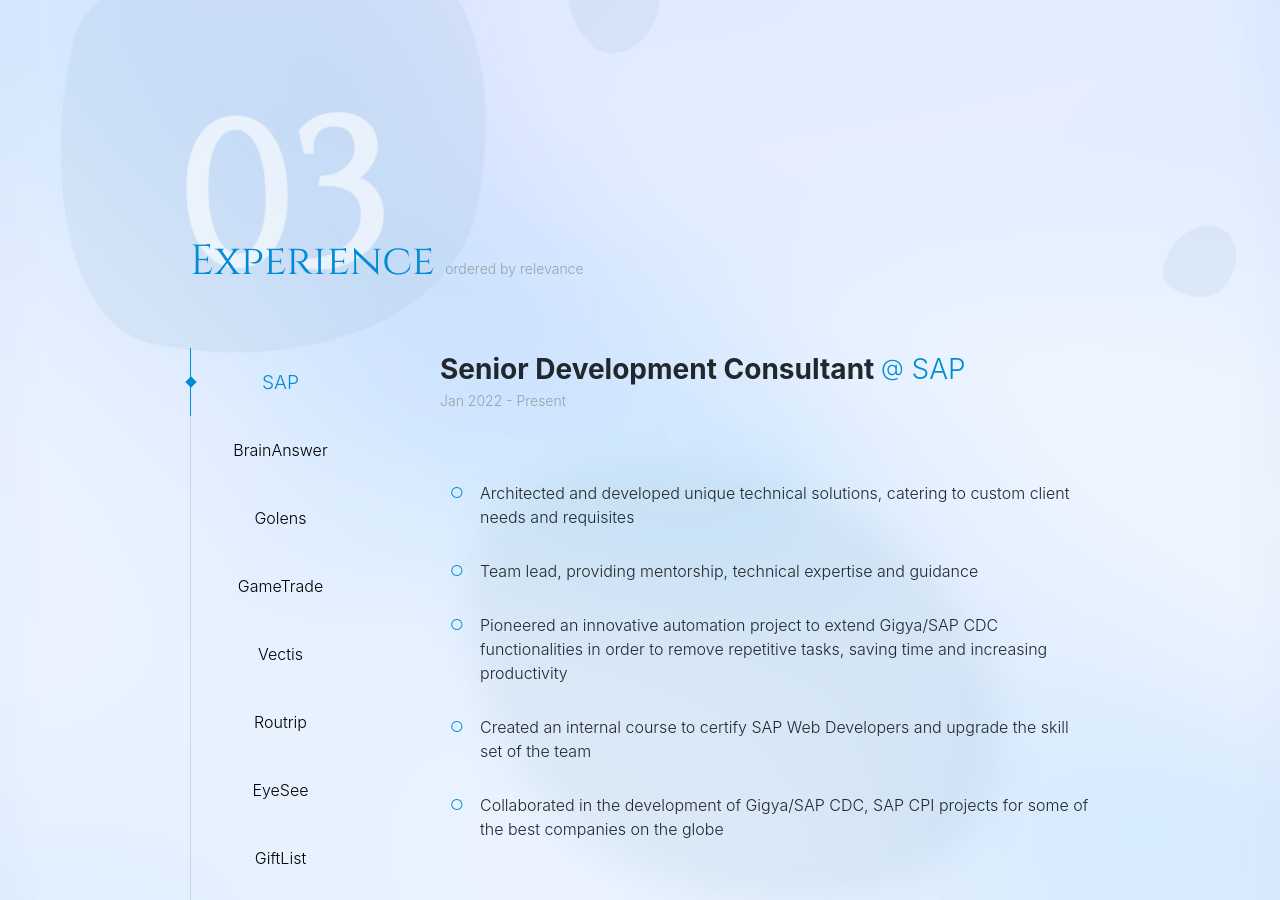
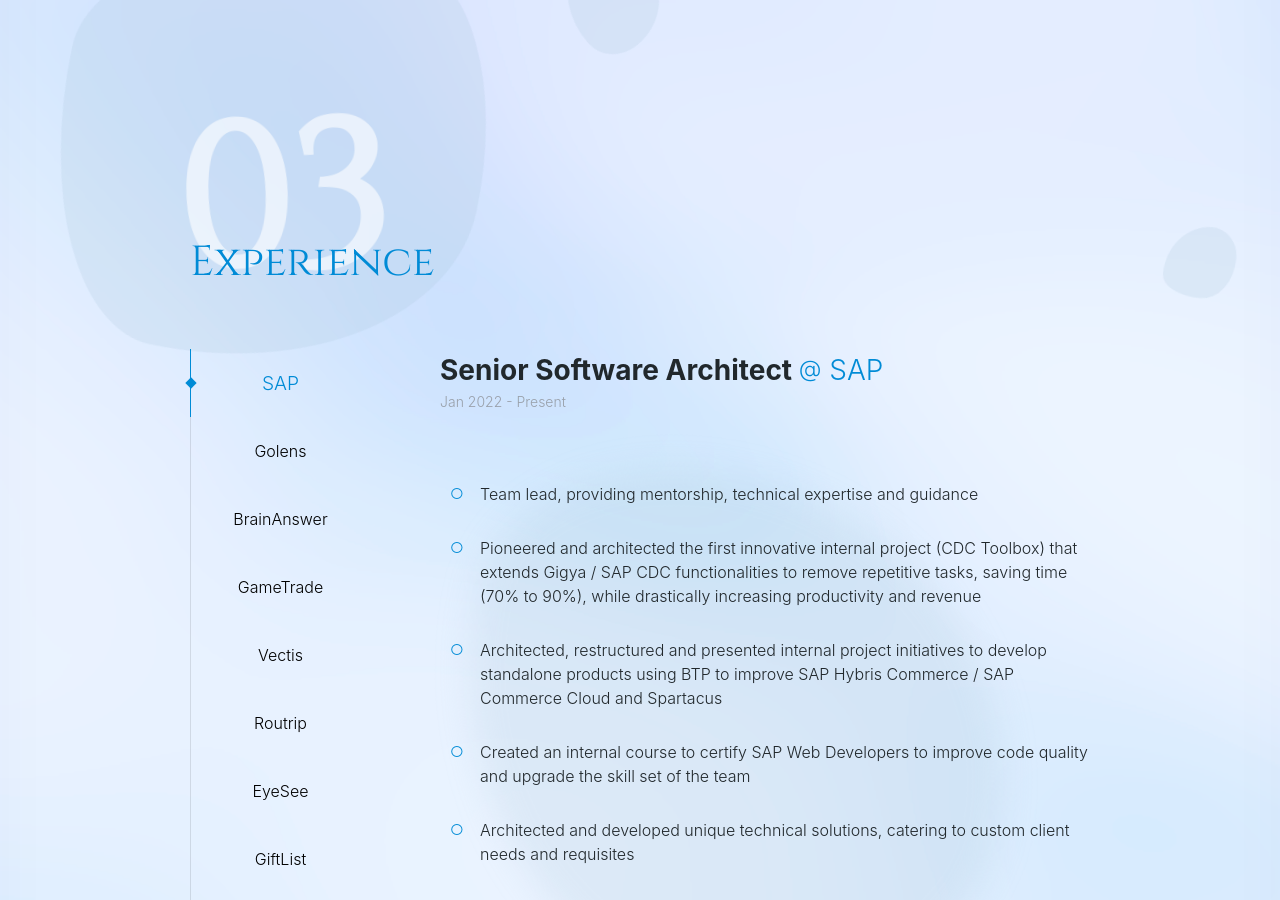
Before and after one commit to luismarques-io/luismarques-io.github.io, a Jekyll site: the page built from index.markdown, in a window 1280 px wide and 900 px high, scrolled down 2915 px. Built offline with Jekyll 4.4.1, drawn with Linux system fonts in a browser that asks for light colours; nearby versions of some CDN libraries; some web fonts are replaced; a script that is not in the unit is left out; some of the changed text lies outside the part shown.

Commit message:
Updated the website content and CV

```diff
--- a/_data/experience.yml
+++ b/_data/experience.yml
@@ -1,14 +1,25 @@
 - company: SAP
   url: https://sap.com/
   range: Jan 2022 - Present
-  title: Senior Development Consultant
+  title: Senior Software Architect
   description:
-    # - Project Manager in a cross-platform project
+    - Team lead, providing mentorship, technical expertise and guidance
+    - Pioneered and architected the first innovative internal project (CDC Toolbox) that extends Gigya / SAP CDC functionalities to remove repetitive tasks, saving time (70% to 90%), while drastically increasing productivity and revenue
+    - Architected, restructured and presented internal project initiatives to develop standalone products using BTP to improve SAP Hybris Commerce / SAP Commerce Cloud and Spartacus
+    - Created an internal course to certify SAP Web Developers to improve code quality and upgrade the skill set of the team
     - Architected and developed unique technical solutions, catering to custom client needs and requisites
-    - Team lead, providing mentorship, technical expertise and guidance
-    - Pioneered an innovative automation project to extend Gigya/SAP CDC functionalities in order to remove repetitive tasks, saving time and increasing productivity
-    - Created an internal course to certify SAP Web Developers and upgrade the skill set of the team
-    - Collaborated in the development of Gigya/SAP CDC, SAP CPI projects for some of the best companies on the globe
+    - Developed Gigya / SAP CDC projects for some of the best companies on the globe
+
+- company: Golens
+  url: https://www.golens.com/
+  range: Nov 2020 - Dec 2021
+  title: Strategy & Operations Lead
+  description:
+    - Lead the operation from conception to a multi-country expansion
+    - Closely coordinated efforts of designers, programmers, marketeers and logistics experts
+    - Established and implemented the design language and branding
+    - Designed an innovative and interactive homepage widget menu to engage costumers
+    - Optimized the costumer path to minimize steps and distractions in order to maximize sales
 
 - company: BrainAnswer
   url: https://brainanswer.pt/
@@ -25,26 +36,6 @@
     - Implemented a visualization tool, with synchronized signals, videos, forms, powerful statistics and cross-referencing data analysis
     # - Designed a report creation tool with powerful statistics and cross-referencing data analysis
     # - Worked with video professionals to create guides and tutorials
-  tech:
-    - Meteor
-    - Blaze
-    - MongoDB
-    - PHP
-    - R
-    - Python
-    - C++
-    - C#
-
-- company: Golens
-  url: https://www.golens.com/
-  range: Nov 2020 - Dec 2021
-  title: Strategy & Operations Lead
-  description:
-    - Lead the operation from conception to a multi-country expansion
-    - Closely coordinated efforts of designers, programmers, marketeers and logistics experts
-    - Established and implemented the design language and branding
-    - Designed an innovative and interactive homepage widget menu to engage costumers
-    - Optimized the costumer path to minimize steps and distractions in order to maximize sales
 
 - company: GameTrade
   url: https://gametrade.pt/
--- a/_includes/about.html
+++ b/_includes/about.html
@@ -14,7 +14,8 @@
   <div>
     <p class="scrollreveal__frombottom scrollreveal__delay025">
       <b>Coordinated efforts in teams</b> of individuals with complementary expertise, at fast pace and
-            self-starter environments, from startups to a Fortune 500 company.
+      self-starter environments, from startups to a <a href="https://sap.com" class="link" target="_blank"
+        rel="noreferrer">Fortune 500 company</a>.
     </p>
     <p class="scrollreveal__frombottom scrollreveal__delay050">
       <b>Lead Software Engineer</b> in the planning, creation and architecture of a full-featured
--- a/_includes/footer.html
+++ b/_includes/footer.html
@@ -11,9 +11,6 @@
   <a href="mailto:{{ site.email }}" target="_blank" title="email" rel="noreferrer">
     <span class="text">email</span>
   </a>
-    <a href="https://twitter.com/{{site.twitter_username}}" target="_blank" title="twitter" rel="noreferrer">
-        <span class="text">twitter</span>
-    </a>
   <a href="https://github.com/{{site.github_username}}" target="_blank" title="github" rel="noreferrer">
     <span class="text">github</span>
   </a>
--- a/_includes/intro.html
+++ b/_includes/intro.html
@@ -8,7 +8,7 @@
   </h2>
   <p class="intro__content__description">
     I'm a software developer specializing in building and designing exceptional digital
-    experiences. Currently, I'm a Senior Dev. Consultant at <a href="https://sap.com/" class="link" target="_blank"
+    experiences. Currently, I'm a Senior Software Architect at <a href="https://sap.com/" class="link" target="_blank"
       rel="noreferrer">SAP</a>.
   </p>
 
--- a/_includes/jobs.html
+++ b/_includes/jobs.html
@@ -6,7 +6,7 @@
   </div>
   <h2>
     Experience
-        <small>ordered by relevance</small>
+    <!-- <small>ordered by relevance</small> -->
   </h2>
 </div>
 
--- a/_includes/navbar.html
+++ b/_includes/navbar.html
@@ -49,8 +49,8 @@
               Hobbies
             </a>
           </li> -->
-                    <li><a href="/assets/docs/CV 2022 Luís Marques + Letter.pdf"
-                            class="navbar__link navbar__link__resume" target="_blank" rel="noreferrer">Resume</a></li>
+          <li><a href="/assets/docs/CV 2023 Luís Marques + Letter.pdf" class="navbar__link navbar__link__resume"
+              target="_blank" rel="noreferrer">Resume</a></li>
         </ul>
       </div>
     </div>
```
Also changed, not shown: js/scripts/navbar.js (+27 -28 lines), 5 other files. Lines whose indentation alone changed are shown as unchanged.
